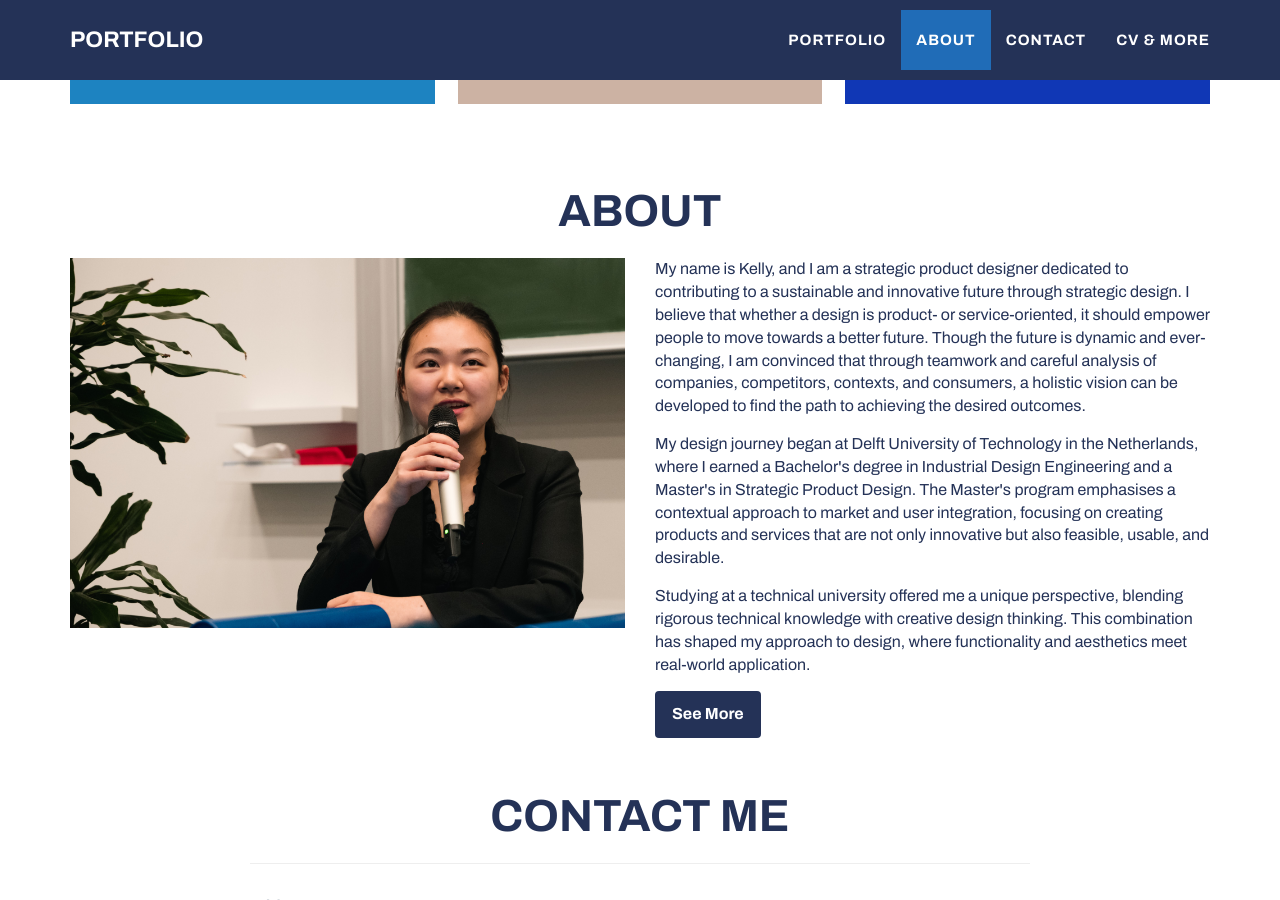
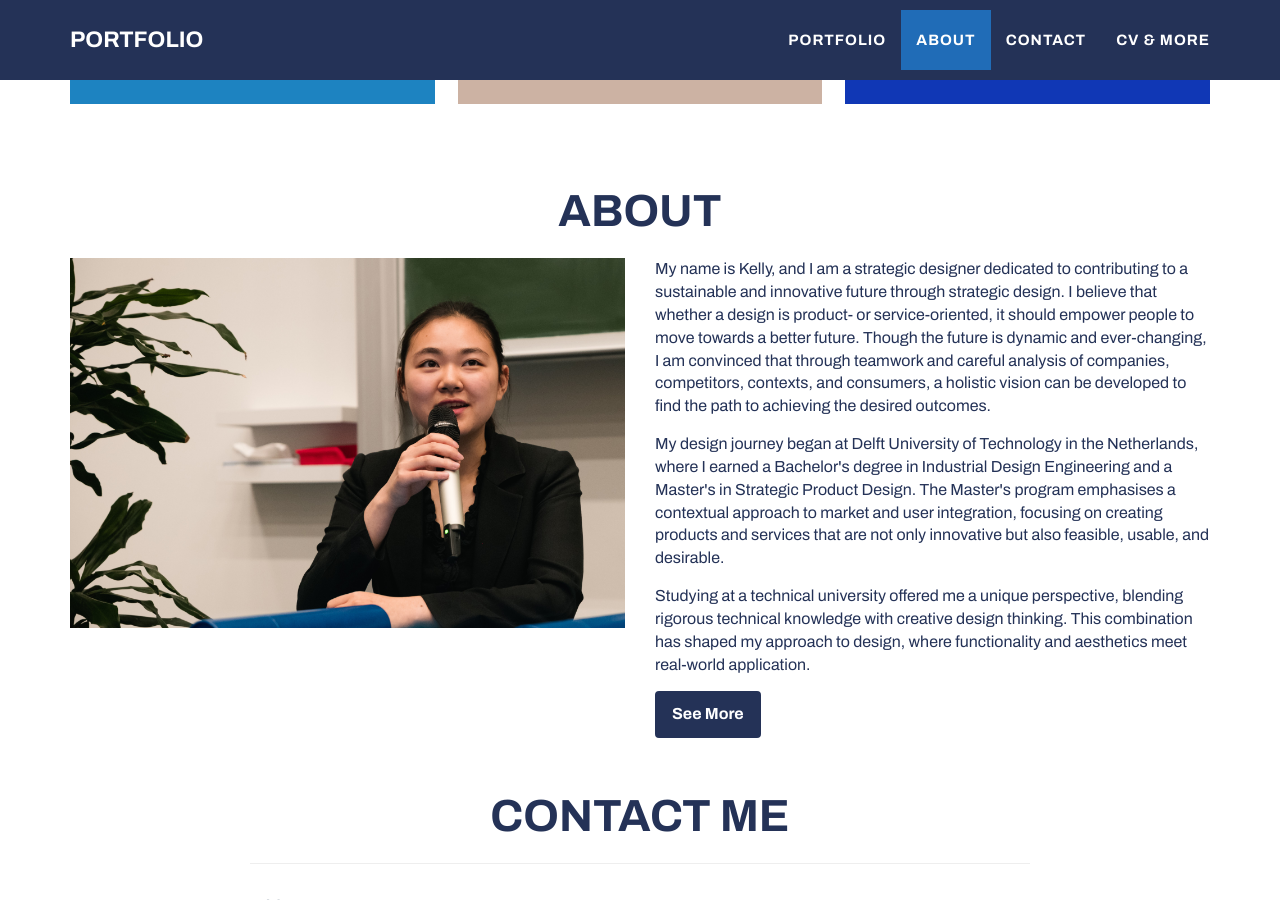
Before and after one commit to Kelly-Portfolio/Kelly-Portfolio.github.io, a Jekyll site: the page built from _posts/2014-07-18-project-1.markdown, in a window 1280 px wide and 900 px high, scrolled down 1100 px. Built offline with Jekyll 4.4.1, drawn with Linux system fonts in a browser that asks for light colours.

Commit message:
Update about.html

```diff
--- a/_includes/about.html
+++ b/_includes/about.html
@@ -12,7 +12,7 @@
         <img src="img/Speaking big.jpg" alt="About_image" class="img-fluid">
       </div>
       <div class="col-lg-6">
-        <p class="small">My name is Kelly, and I am a strategic product designer dedicated to contributing to a sustainable
+        <p class="small">My name is Kelly, and I am a strategic designer dedicated to contributing to a sustainable
           and innovative future through strategic design. I believe that whether a design is product-
           or service-oriented, it should empower people to move towards a better future. Though the
           future is dynamic and ever-changing, I am convinced that through teamwork and careful analysis
```
